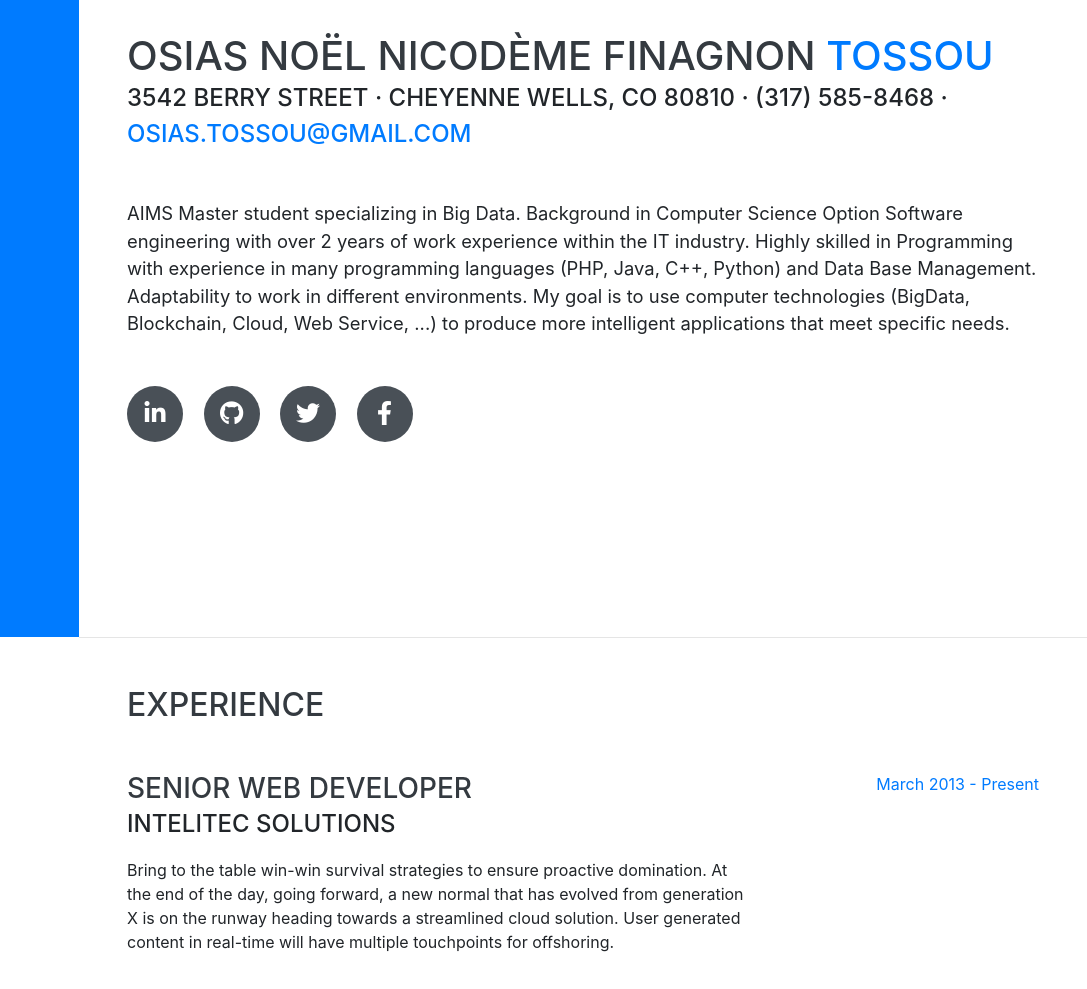
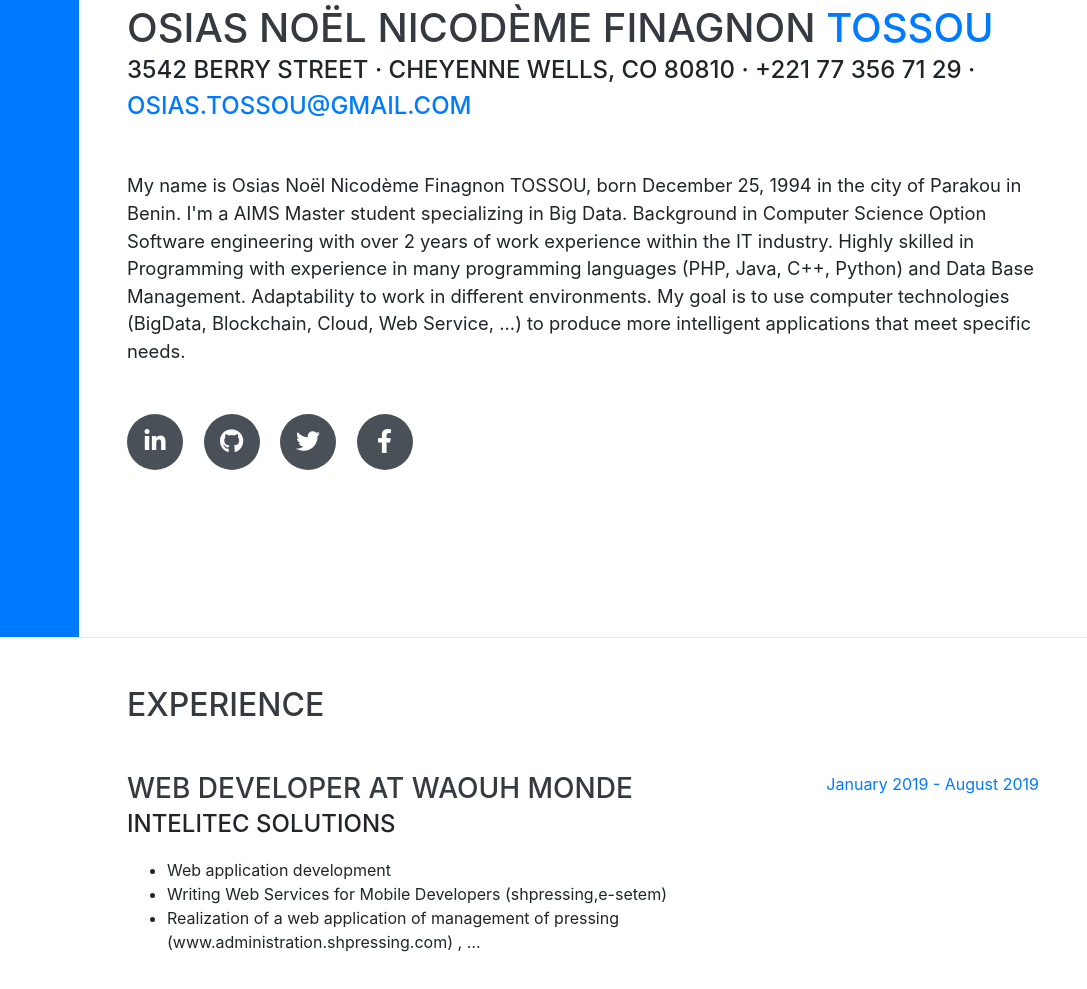
Before and after one commit to osiastossou/osiastossou.github.io, a website with bundled scripts: page index.html in a window 1280 px wide. Shown: the part 163-1152 px from the top of the page, 193-1280 px from the left. Built offline with nearby package versions, Linux system fonts and the light colour scheme; files whose address does not match are found by name; a web font is replaced by a local one.

Commit message:
Mise en ligne du template CV ++

```diff
--- a/index.html
+++ b/index.html
@@ -66,13 +66,14 @@
         <h1 class="mb-0">Osias Noël Nicodème Finagnon
           <span class="text-primary">TOSSOU</span>
         </h1>
-        <div class="subheading mb-5">3542 Berry Street · Cheyenne Wells, CO 80810 · (317) 585-8468 ·
-          <a href="mailto:name@email.com">osias.tossou@gmail.com</a>
+        <div class="subheading mb-5">3542 Berry Street · Cheyenne Wells, CO 80810 · +221 77 356 71 29 ·
+          <a href="mailto:osias.tossou@gmail.com">osias.tossou@gmail.com</a>
         </div>
-        <p class="lead mb-5">AIMS Master student specializing in Big Data. Background in Computer Science Option Software engineering with over 2 years of work experience within the IT industry. Highly skilled in Programming with experience in many programming languages (PHP, Java, C++, Python) and Data Base Management. Adaptability to work in different environments.
+        <p class="lead mb-5">
+My name is Osias Noël Nicodème Finagnon TOSSOU, born December 25, 1994 in the city of Parakou in Benin. I'm a AIMS Master student specializing in Big Data. Background in Computer Science Option Software engineering with over 2 years of work experience within the IT industry. Highly skilled in Programming with experience in many programming languages (PHP, Java, C++, Python) and Data Base Management. Adaptability to work in different environments.
 My goal is to use computer technologies (BigData, Blockchain, Cloud, Web Service, ...) to produce more intelligent applications that meet specific needs.</p>
         <div class="social-icons">
-          <a href="#">
+          <a target="_blank" href="www.linkedin.com/in/osias-noël-nicodème-tossou-069876125">
             <i class="fab fa-linkedin-in"></i>
           </a>
           <a href="#">
@@ -96,12 +97,18 @@ My goal is to use computer technologies (BigData, Blockchain, Cloud, Web Service
 
         <div class="resume-item d-flex flex-column flex-md-row justify-content-between mb-5">
           <div class="resume-content">
-            <h3 class="mb-0">Senior Web Developer</h3>
+            <h3 class="mb-0">Web Developer at WAOUH MONDE</h3>
             <div class="subheading mb-3">Intelitec Solutions</div>
-            <p>Bring to the table win-win survival strategies to ensure proactive domination. At the end of the day, going forward, a new normal that has evolved from generation X is on the runway heading towards a streamlined cloud solution. User generated content in real-time will have multiple touchpoints for offshoring.</p>
+            <p>
+		<ul>
+		  <li>Web application development</li>
+		  <li>Writing Web Services for Mobile Developers (shpressing,e-setem)</li>
+		  <li>Realization of a web application of management of pressing (www.administration.shpressing.com) , …</li>
+		</ul>
+	    </p>
           </div>
           <div class="resume-date text-md-right">
-            <span class="text-primary">March 2013 - Present</span>
+            <span class="text-primary">January 2019 - August 2019</span>
           </div>
         </div>
 
```
